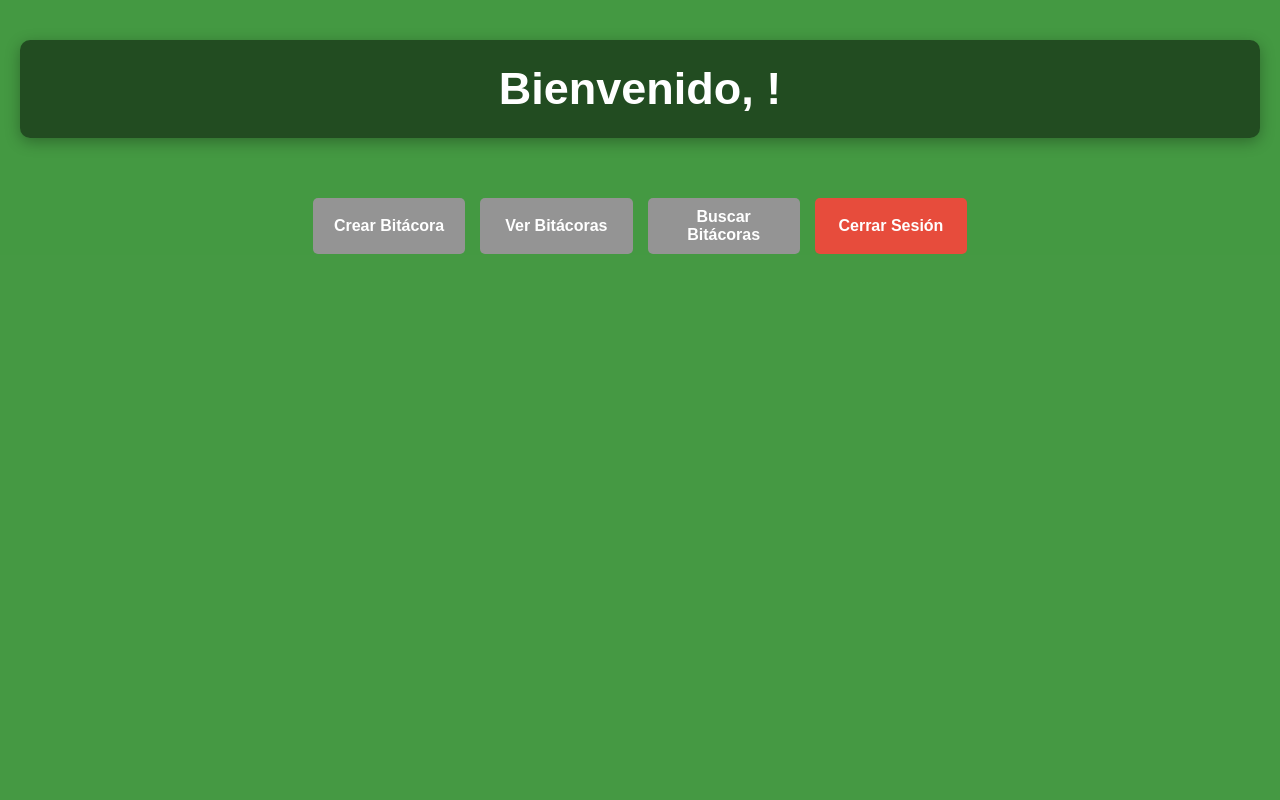
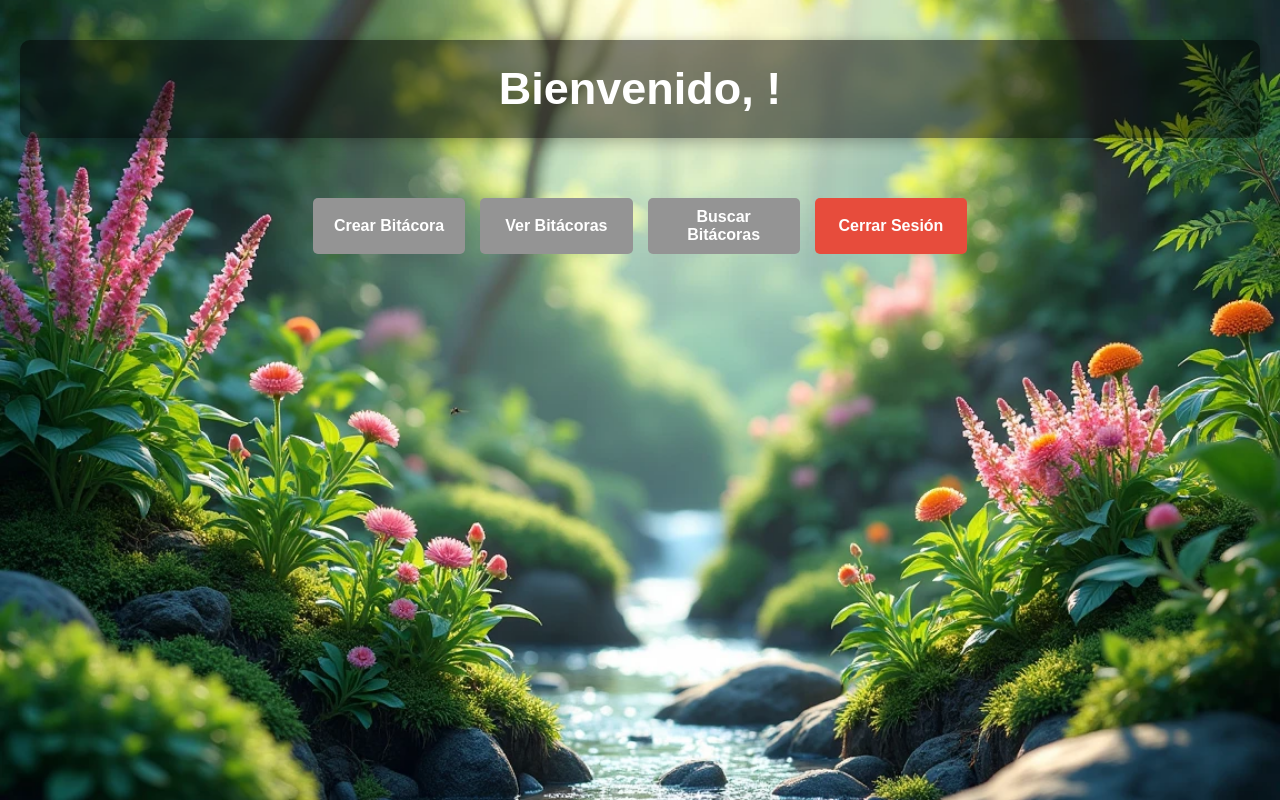
Before and after one commit to Eder-Plazas/Proyecto-Final-Web, a React (Vite) app: page /home in a window 1280 px wide. Built offline with nearby package versions, Linux system fonts and the light colour scheme.

Commit message:
desplegada 2

```diff
--- a/src/Pages/Homepage/HomePage.css
+++ b/src/Pages/Homepage/HomePage.css
@@ -9,7 +9,8 @@
   flex-direction: column;
   height: 100vh;
   width: 100vw;
-  background-color: #097a05be;
+  background-color: #f5f5f5;
+  background-image: url("../../Components/Imagenes/undefined_image.png");
   background-size: cover;
   background-repeat: no-repeat;
   background-position: center;
```
